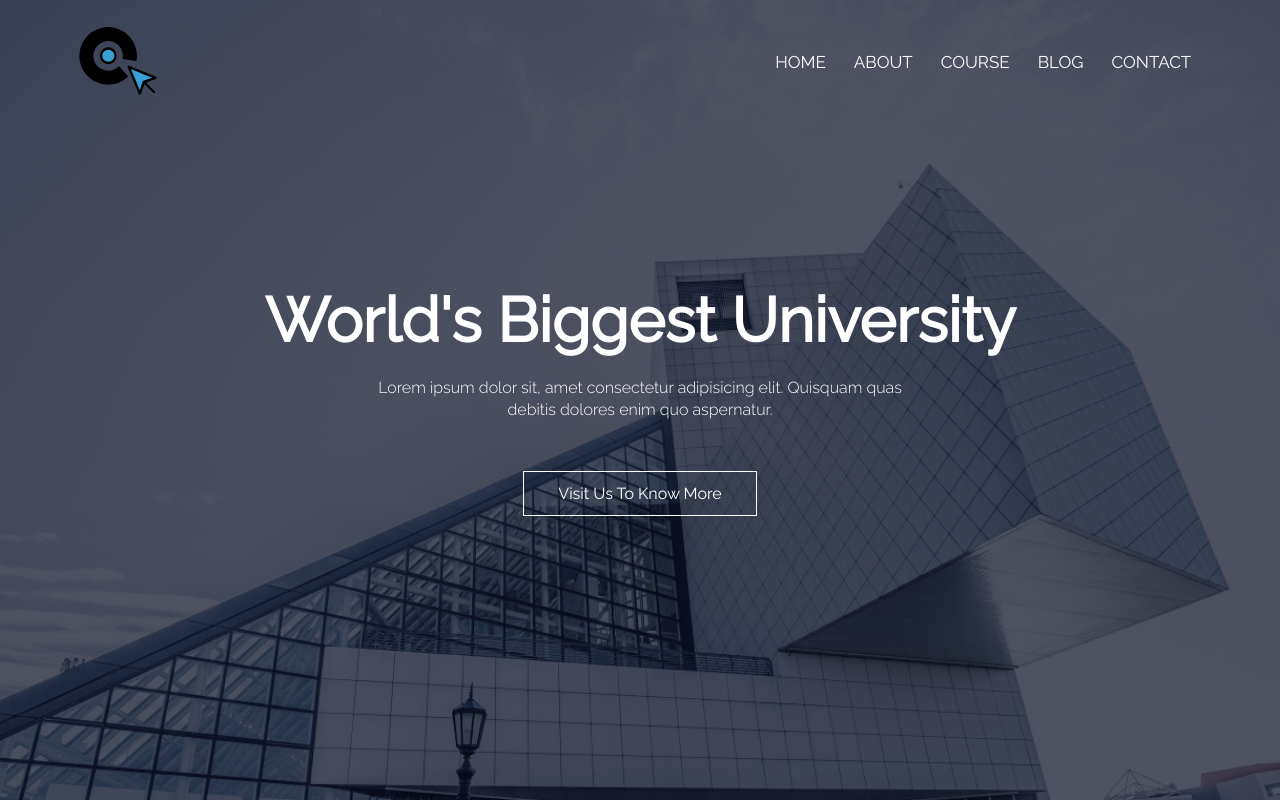
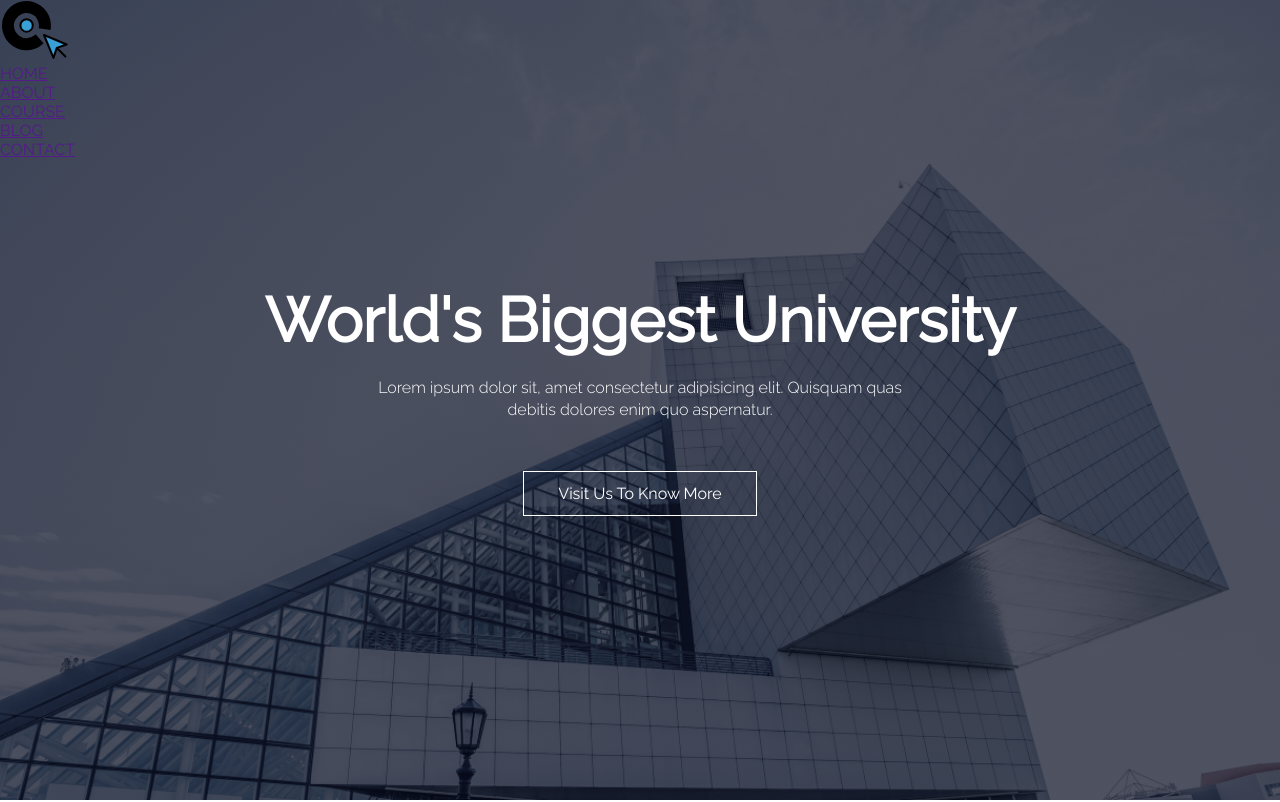
Before and after one commit to steve-franc/Univarsity, a plain HTML site: page index.html in a window 1280 px wide. Shown: the top 802 px of the page. Drawn offline with Linux system fonts and the light colour scheme.

Commit message:
first commit

```diff
--- a/main.css
+++ b/main.css
@@ -18,48 +18,7 @@
 
 /*-----------------------Navigation-----------------------*/
 
-nav{
-    display: flex;
-    padding: 2% 6%;
-    justify-content: space-between;
-    align-items: center;
-}
 
-nav img{
-    width: 80px;
-}
-
-.nav-links{
-    flex: 1;
-    text-align: right;
-}
-
-.nav-links ul li{
-    list-style: none;
-    display: inline-block;
-    padding: 8px 12px;
-    position: relative;
-}
-
-.nav-links ul li a{
-    color: white;
-    text-decoration: none;
-    font-size:17px ;
-}
-
-.nav-links ul li::after{
-    content:'' ;
-    width: 0%;
-    height: 2px;
-    background: #f44336;
-    display: block;
-    margin: auto;
-    transition: 0.5s;
-}
-
-.nav-links ul li:hover::after{
-    width: 100%;
-}
 
 /*-------hide nav icons fpr larger breakpoints-----*/
 nav .fa{
```
Also changed, not shown: index.html (+1 -6 lines).
